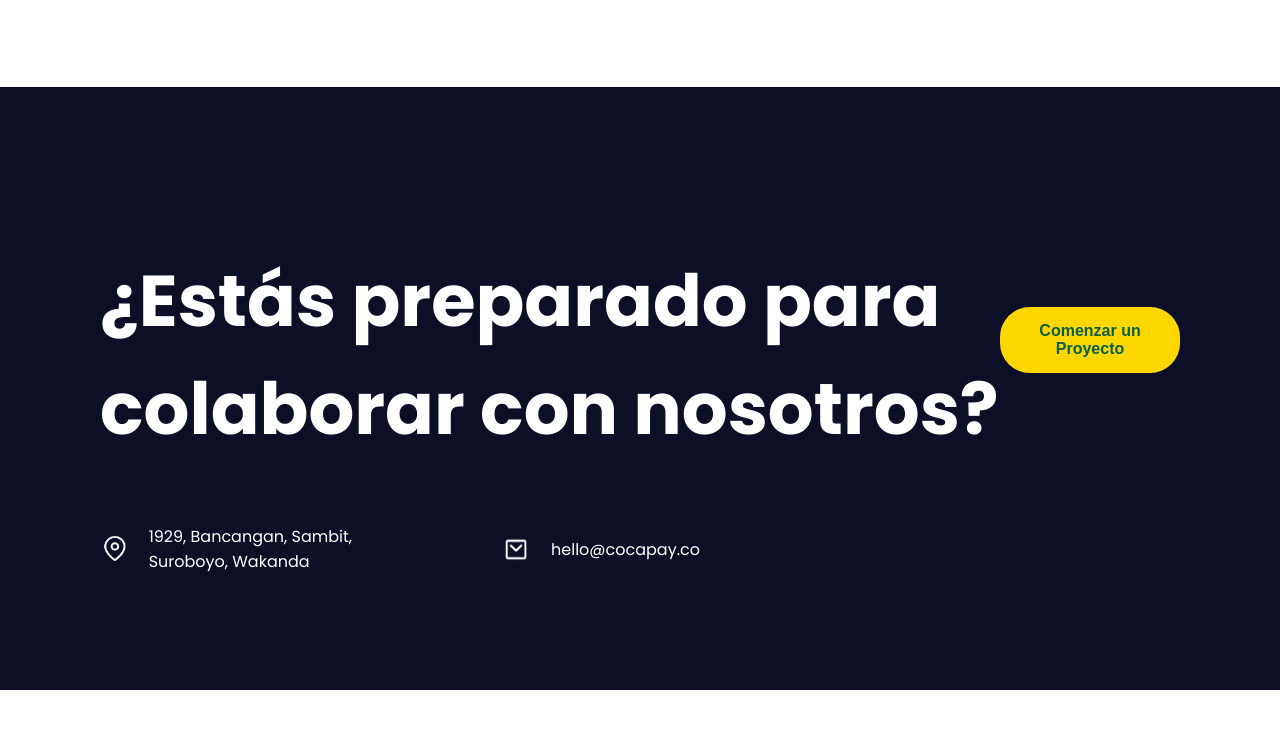
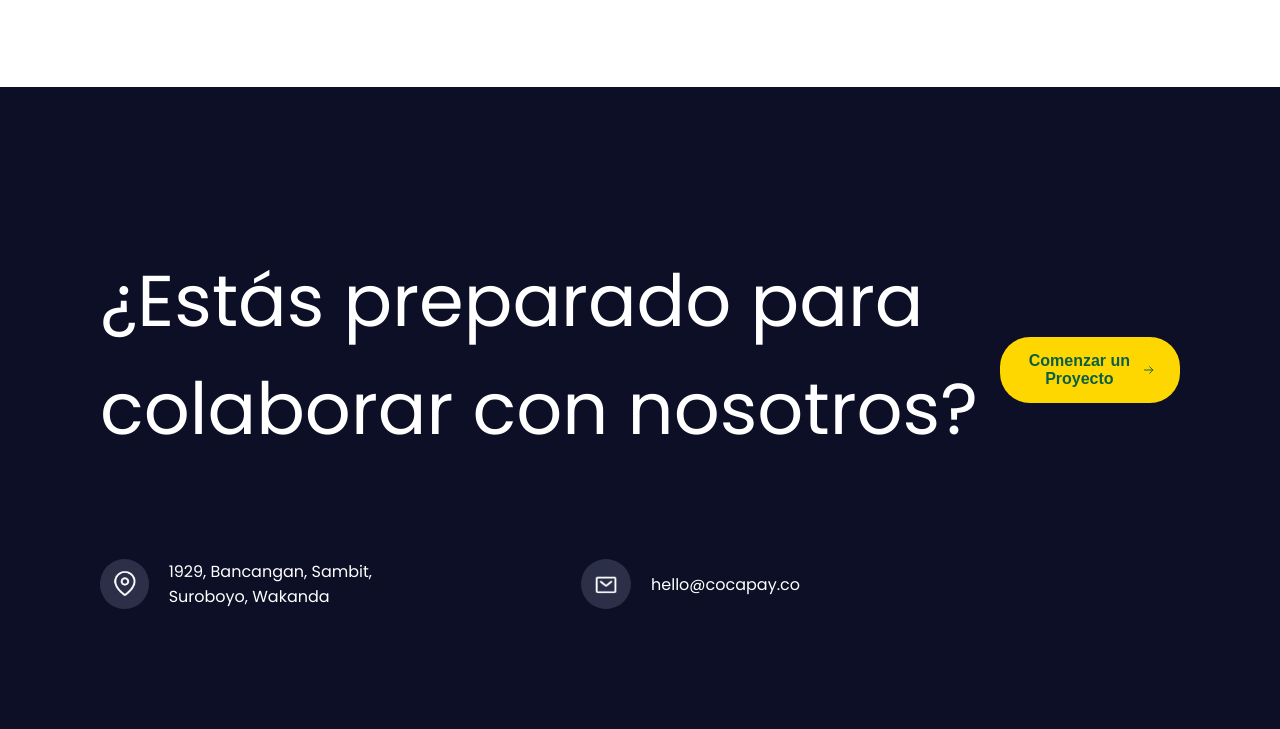
Before and after one commit to Kazu2006/Semana1Pagina-web-Coca, a plain HTML site: page index.html in a window 1280 px wide. Shown: the part 10594-11323 px from the top of the page. Before the commit the page ends 11284 px from the top, so only its background shows below. Drawn offline with Linux system fonts and the light colour scheme.

Commit message:
feat: aplique estilo circular con fondo a los íconos de contacto y añadir una flecha SVG completa al botón

```diff
--- a/Javascript.js
+++ b/Javascript.js
@@ -211,7 +211,7 @@ const translations = {
     collaborateTitle: "¿Estás preparado para colaborar con nosotros?",
     collaborateAddress: "1929, Bancangan, Sambit, Suroboyo, Wakanda",
     collaborateEmail: "hello@cocapay.co",
-    collaborateButton: "Comenzar un Proyecto",
+    collaborateButtonText: "Comenzar un Proyecto"
   },
 
   en: {
@@ -282,7 +282,7 @@ const translations = {
     collaborateTitle: "Are you prepared to collaborate with us?",
     collaborateAddress: "1929, Bancangan, Sambit, Suroboyo, Wakanda",
     collaborateEmail: "hello@cocapay.co",
-    collaborateButton: "Get Start a Project",
+    collaborateButtonText: "Start a Project"
   }
 };
 
--- a/index.html
+++ b/index.html
@@ -477,10 +477,14 @@
 
 <section class="collaborate-sectionxddd">
   <div class="collaborate-contentxddd">
-    <div class="collaborate-leftxddd">
+    <!-- Columna Izquierda -->
+    <div class="left-sidexddd">
+      <!-- Título -->
       <h2 class="collaborate-titlexddd" data-key="collaborateTitle">
         ¿Estás preparado para colaborar con nosotros?
       </h2>
+
+      <!-- Información de contacto -->
       <div class="contact-infoxddd">
         <div class="contact-itemxddd">
           <img
@@ -488,7 +492,9 @@
             alt="Ubicación"
             class="contact-imgxddd"
           />
-          <p data-key="collaborateAddress">1929, Bancangan, Sambit, Suroboyo, Wakanda</p>
+          <p data-key="collaborateAddress">
+            1929, Bancangan, Sambit, Suroboyo, Wakanda
+          </p>
         </div>
         <div class="contact-itemxddd">
           <img
@@ -496,19 +502,40 @@
             alt="Correo Electrónico"
             class="contact-imgxddd"
           />
-          <p data-key="collaborateEmail">hello@cocapay.co</p>
+          <p data-key="collaborateEmail">
+            hello@cocapay.co
+          </p>
         </div>
       </div>
     </div>
 
-    <!-- Contenedor para el botón (lado derecho) -->
-    <div class="button-containerxddd">
-      <button class="cta-buttonxddd" data-key="collaborateButton">
-        Comenzar un Proyecto &rarr;
+    <!-- Columna Derecha: Botón -->
+    <div class="right-sidexddd">
+      <button class="cta-buttonxddd">
+        <!-- Solo el texto lleva data-key -->
+        <span data-key="collaborateButtonText">Comenzar un Proyecto</span>
+
+        <!-- La flecha NO tiene data-key -->
+        <svg
+        class="arrow-iconxddd"
+        xmlns="http://www.w3.org/2000/svg"
+        width="15"
+        height="15"
+        viewBox="0 0 24 24"
+        fill="none"
+        stroke="currentColor"
+        stroke-width="2"
+        stroke-linecap="round"
+        stroke-linejoin="round"
+      >
+        <line x1="1" y1="12" x2="19" y2="12"></line>
+        <polyline points="12 5 19 12 12 19"></polyline>
+      </svg>
       </button>
     </div>
   </div>
 </section>
+
 
 
   <!-- Vinculamos el archivo JavaScript -->
--- a/parte-3.css
+++ b/parte-3.css
@@ -621,43 +621,43 @@
 }
 
 
+/**/
 /* Sección de colaboración */
 .collaborate-sectionxddd {
   background-color: #0c0f26;
   color: white;
-  justify-content: center;
   padding: 100px 0;
-  max-width: 100%;
 }
 
-/* Contenedor principal */
+/* Contenedor principal: flex con espacio entre izquierda (texto) y derecha (botón) */
 .collaborate-contentxddd {
-  display: flex;               /* Distribuye izquierda (texto) y derecha (botón) */
-  align-items: flex-start;     /* Alinea al inicio verticalmente */
+  display: flex;
+  align-items: flex-start;   /* Alinea al inicio vertical */
   justify-content: space-between;
-  margin: 0 100px;             /* Mantén tu margen de 100px */
+  margin: 0 100px;           /* Ajusta si quieres más o menos espacio lateral */
 }
 
-/* Contenedor izquierdo (Título + Contacto) */
-.collaborate-leftxddd {
+/* Columna Izquierda */
+.left-sidexddd {
+  max-width: 900px;          /* Ajusta según tu preferencia */
   display: flex;
-  flex-direction: column;      /* Título arriba, contactos debajo */
-  max-width: 900px;            /* Ancho máximo para el texto */
+  flex-direction: column;
 }
 
 /* Título */
 .collaborate-titlexddd {
   font-size: 72px;
-  font-weight: bold;
-  margin-bottom: 35px;
+  font-weight: 500;
+  margin-bottom: 70px;       /* Espacio debajo del título */
 }
 
 /* Información de contacto (fila con íconos y texto) */
 .contact-infoxddd {
   display: flex;
-  gap: 100px;
+  gap: 140px;                /* Separación horizontal entre los 2 ítems */
   margin-top: 10px;
-  max-width: 600px;
+  max-width: 700px;
+  padding-bottom: 150px;       /* Espacio debajo del título */
 }
 
 /* Ítem de contacto individual */
@@ -668,18 +668,32 @@
   font-size: 1rem;
 }
 
-/* Imagen de contacto */
+/* Ícono con fondo circular */
 .contact-imgxddd {
+  /* Ajusta el tamaño total del círculo */
   width: 30px;
   height: 30px;
+
+  /* Hazlo circular y añade fondo */
+  border-radius: 50%;
+  background-color: #2c2f48; /* Un tono más claro que #0c0f26 */
+
+  /* Espacio interno para que el ícono no pegue al borde */
+  padding: 10px;
+
+  /* Para que la imagen no se deforme */
+  object-fit: contain;
+
+  /* (Opcional) si necesitas que <img> se comporte como un bloque */
+  display: inline-block;
 }
 
-/* Contenedor del botón (lado derecho) */
-.button-containerxddd {
+
+/* Columna Derecha: Botón */
+.right-sidexddd {
   display: flex;
-  align-items: center;
-  /* Añade un margen superior para "bajar" el botón */
-  margin-top: 120px;
+  align-items: center;       /* Centra verticalmente el botón respecto al título */
+  margin-top: 150px;
 }
 
 /* Botón */
@@ -694,6 +708,15 @@
   font-size: 1rem;
   cursor: pointer;
   transition: 0.3s;
+  display: inline-flex;   /* Para alinear icono y texto en línea */
+  align-items: center;
+  gap: 10px;              /* Espacio entre texto y flecha */
+}
+
+/* Flecha: ajusta el tamaño si deseas */
+.arrow-iconxddd {
+  width: 18px;
+  height: 18px;
 }
 
 /* Hover del botón */
```
